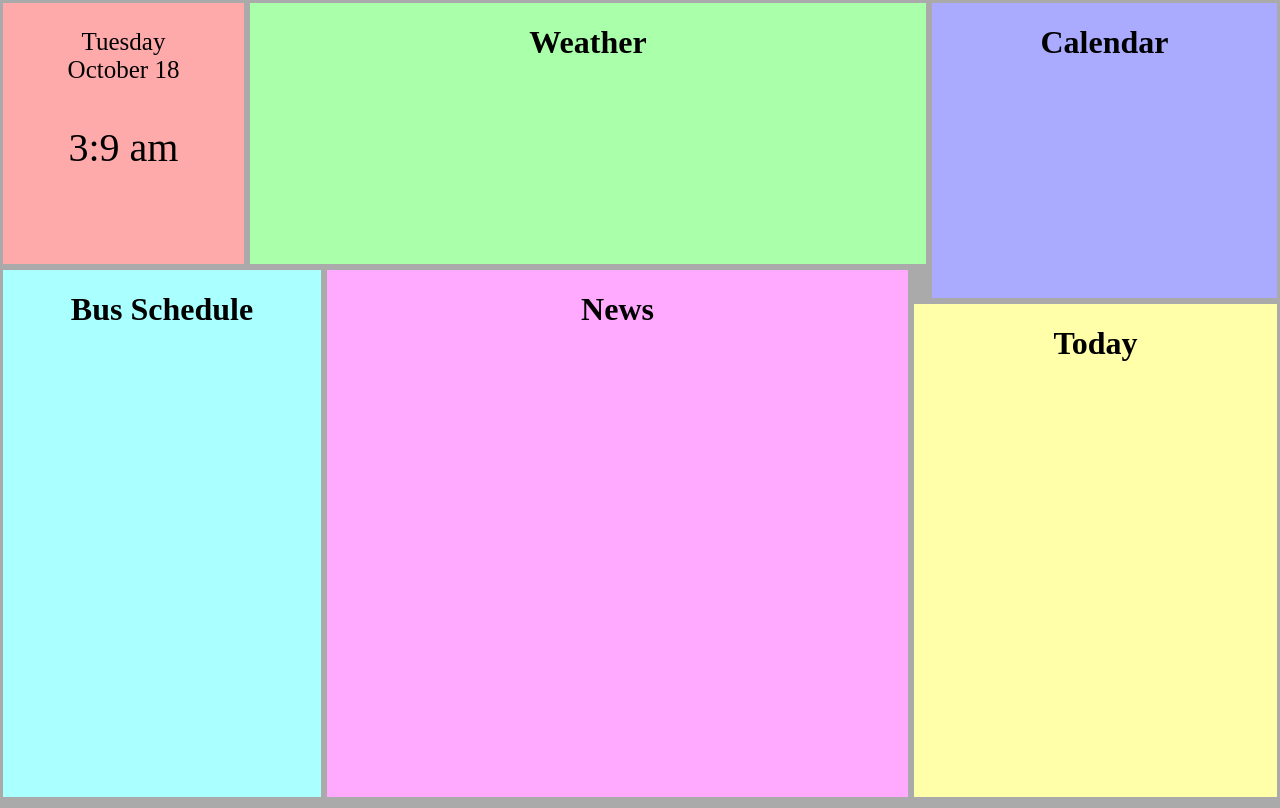
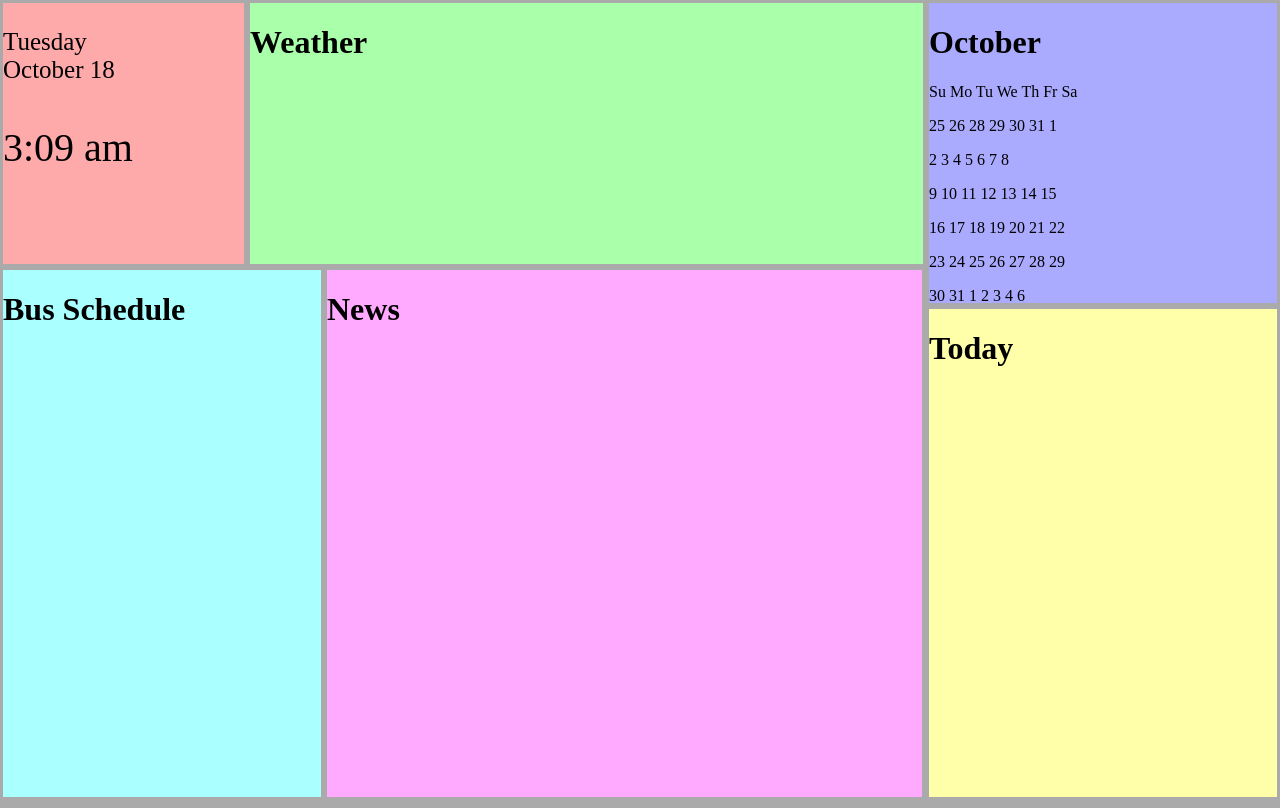
Before and after one commit to bhokansonfasig/home_screen, a plain HTML site: page index.html in a window 1280 px wide. Drawn offline with Linux system fonts and the light colour scheme.

Commit message:
Structured calendar tile

```diff
--- a/styles/basic.css
+++ b/styles/basic.css
@@ -6,7 +6,6 @@ div.tile { position: fixed;
       -webkit-box-sixing: border-box;
       -moz-box-sizing: border-box;
       box-sizing: border-box;
-      text-align: center;
       top: 0;
       left: 0;
       width: 100%;
--- a/tiles/calendar/tile.js
+++ b/tiles/calendar/tile.js
@@ -10,7 +10,44 @@ calendar.settings.color = JSON.parse(color)
 
 calendar.update_interval = 3600000
 calendar.update = function(tile) {
-  tile.html = "<h1> Calendar </h1>"
+  var today = new Date()
+  var dt = new Date()
+  var current_month = dt.getMonth()
+  dt.setDate(1)
+  var start_date = 1-dt.getDay()
+  for (var i = 29; i < 32; i++) {
+    dt.setDate(i)
+    if (dt.getMonth()!==current_month) {
+      break
+    }
+  }
+  dt.setDate(i-1)
+  var stop_date = i+6-dt.getDay()
+
+  var months = ["January","February","March","April","May","June","July","August","September","October","November","December"]
+  tile.html =
+  "<h1>"+months[current_month]+"</h1>"+
+  "<p> Su Mo Tu We Th Fr Sa "
+
+  // Goes too fast if I just use one!
+  var dt1 = new Date()
+  var dt2 = new Date()
+
+  for (var i = start_date; i < stop_date; i++) {
+    if ((i+7)%7===(start_date+7)%7) {
+      tile.html += "</p><p> "
+    }
+    if ((i+7)%2===0) {
+      dt1.setDate(i)
+      tile.html += dt1.getDate()+" "
+    }
+    else {
+      dt2.setDate(i)
+      tile.html += dt2.getDate()+" "
+    }
+  }
+
+  tile.html += "</p>"
 }
 
 
--- a/tiles/datetime/tile.js
+++ b/tiles/datetime/tile.js
@@ -29,9 +29,16 @@ datetime.update = function(tile) {
     ampm = "pm"
     hour = hour - 12
   }
+  var minute = dt.getMinutes()
+  if (minute<10) {
+    minute = "0"+minute.toString()
+  }
+  else {
+    minute = minute.toString()
+  }
   tile.html =
   '<p style="font-size:25px"> '+day+"<br>"+month+" "+dt.getDate()+" </p>"+
-  '<p style="font-size:40px"> '+hour.toString()+":"+dt.getMinutes()+" "+ampm+" </p>"
+  '<p style="font-size:40px"> '+hour.toString()+":"+minute+" "+ampm+" </p>"
 }
 
 
--- a/tiles/today/settings.json
+++ b/tiles/today/settings.json
@@ -1,6 +1,6 @@
 enabled = 'true'
 
-size = '{"width":400, "height":600, "force_ratio":false}'
+size = '{"width":350, "height":600, "force_ratio":false}'
 
 region = '"E"'
 
```
